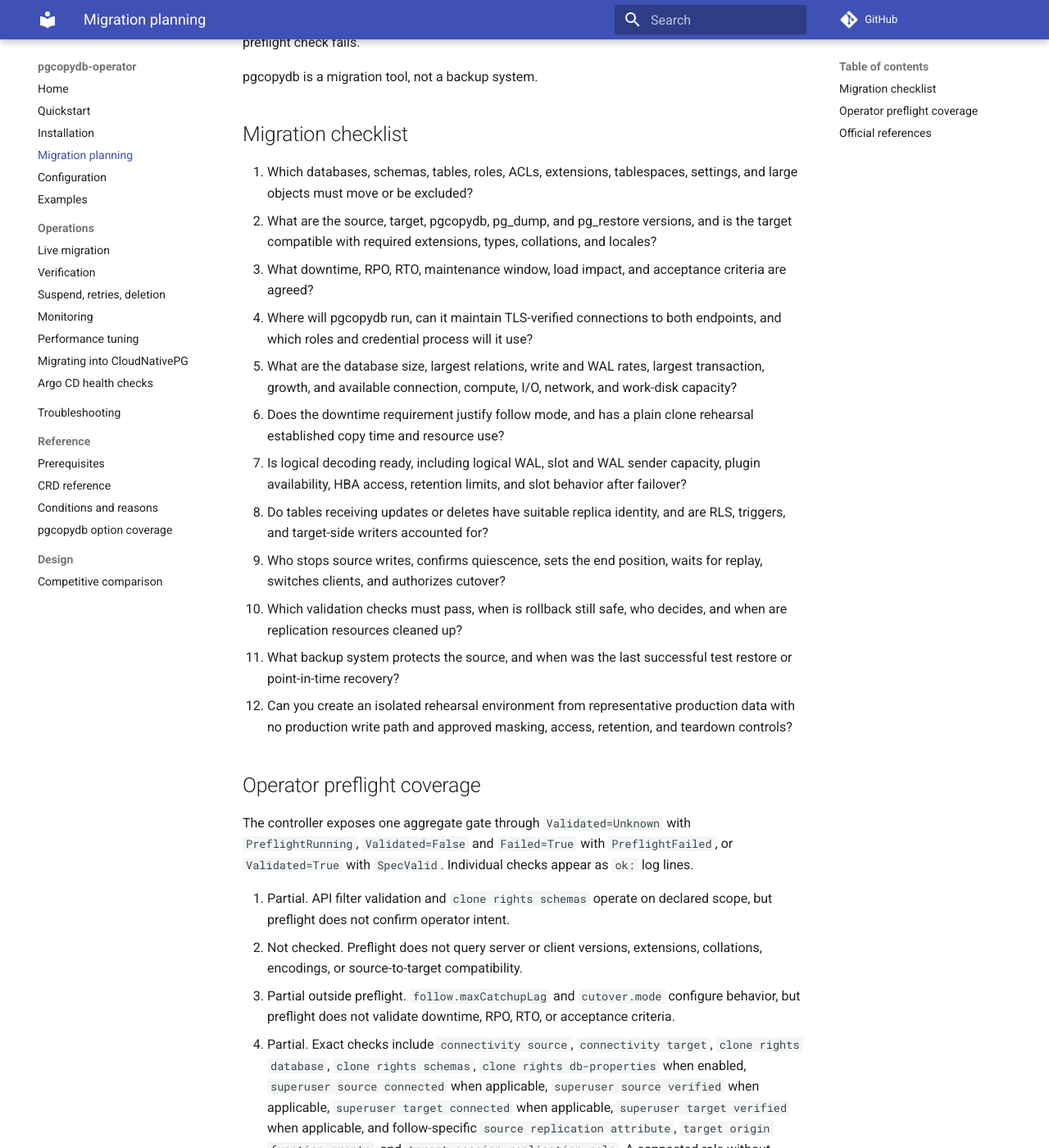
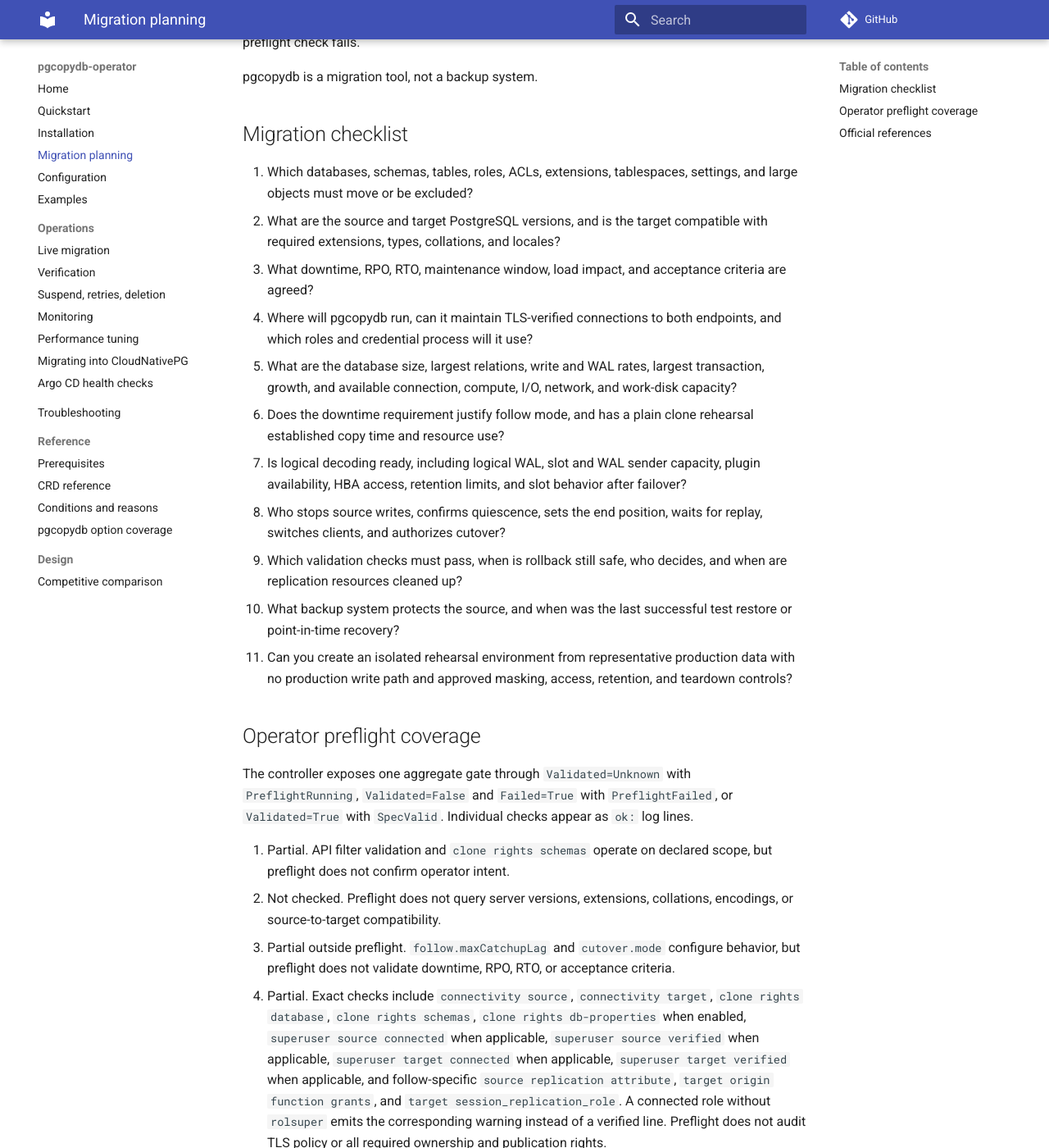
Before and after one commit to ydixken/pgcopydb-operator, an MkDocs documentation site: the page built from docs/planning.md, in a window 1280 px wide and 1400 px high, scrolled down 310 px. Shown: the whole window at 82% size. Built offline with MkDocs 1.6.1 and Material for MkDocs 9.7.7, drawn with Linux system fonts in a browser that asks for light colours; comment, search, counter and statistics services are not loaded; some of the changed text lies outside the part shown.

Commit message:
docs: trim migration questions

```diff
--- a/docs/planning.md
+++ b/docs/planning.md
@@ -9,17 +9,16 @@ pgcopydb is a migration tool, not a backup system.
 ## Migration checklist
 
 1. Which databases, schemas, tables, roles, ACLs, extensions, tablespaces, settings, and large objects must move or be excluded?
-2. What are the source, target, pgcopydb, pg_dump, and pg_restore versions, and is the target compatible with required extensions, types, collations, and locales?
+2. What are the source and target PostgreSQL versions, and is the target compatible with required extensions, types, collations, and locales?
 3. What downtime, RPO, RTO, maintenance window, load impact, and acceptance criteria are agreed?
 4. Where will pgcopydb run, can it maintain TLS-verified connections to both endpoints, and which roles and credential process will it use?
 5. What are the database size, largest relations, write and WAL rates, largest transaction, growth, and available connection, compute, I/O, network, and work-disk capacity?
 6. Does the downtime requirement justify follow mode, and has a plain clone rehearsal established copy time and resource use?
 7. Is logical decoding ready, including logical WAL, slot and WAL sender capacity, plugin availability, HBA access, retention limits, and slot behavior after failover?
-8. Do tables receiving updates or deletes have suitable replica identity, and are RLS, triggers, and target-side writers accounted for?
-9. Who stops source writes, confirms quiescence, sets the end position, waits for replay, switches clients, and authorizes cutover?
-10. Which validation checks must pass, when is rollback still safe, who decides, and when are replication resources cleaned up?
-11. What backup system protects the source, and when was the last successful test restore or point-in-time recovery?
-12. Can you create an isolated rehearsal environment from representative production data with no production write path and approved masking, access, retention, and teardown controls?
+8. Who stops source writes, confirms quiescence, sets the end position, waits for replay, switches clients, and authorizes cutover?
+9. Which validation checks must pass, when is rollback still safe, who decides, and when are replication resources cleaned up?
+10. What backup system protects the source, and when was the last successful test restore or point-in-time recovery?
+11. Can you create an isolated rehearsal environment from representative production data with no production write path and approved masking, access, retention, and teardown controls?
 
 ## Operator preflight coverage
 
@@ -29,7 +28,7 @@ Individual checks appear as `ok:` log lines.
 1. Partial.
    API filter validation and `clone rights schemas` operate on declared scope, but preflight does not confirm operator intent.
 2. Not checked.
-   Preflight does not query server or client versions, extensions, collations, encodings, or source-to-target compatibility.
+   Preflight does not query server versions, extensions, collations, encodings, or source-to-target compatibility.
 3. Partial outside preflight.
    `follow.maxCatchupLag` and `cutover.mode` configure behavior, but preflight does not validate downtime, RPO, RTO, or acceptance criteria.
 4. Partial.
@@ -43,16 +42,13 @@ Individual checks appear as `ok:` log lines.
 7. Partial.
    Exact checks are `source wal_level logical`, `replication slot headroom`, and `source replication attribute`.
    Preflight does not check WAL sender headroom, plugin installation, WAL retention budget, or slot behavior after failover.
-8. Partial.
-   Exact checks are `replica identity audit` and `target session_replication_role`.
-   Preflight does not audit RLS, trigger behavior, or target-side writers.
-9. Partial outside preflight.
+8. Partial outside preflight.
     The API has cutover mode and approval fields, but preflight does not identify an owner, verify source writes stopped, or validate a maintenance window.
-10. Not checked by preflight.
+9. Not checked by preflight.
     Runtime may drain replay, run optional comparisons, and clean replication resources, but preflight does not validate acceptance tests, rollback criteria, or cleanup timing.
+10. Not checked.
+    Clone-right checks are not backup or restore-readiness checks, and the operator does not inspect backup recency, PITR, or restore drills.
 11. Not checked.
-    Clone-right checks are not backup or restore-readiness checks, and the operator does not inspect backup recency, PITR, or restore drills.
-12. Not checked.
     Product E2E tests do not prove that an operator rehearsal used representative data or adequate isolation controls.
 
 ## Official references
```
